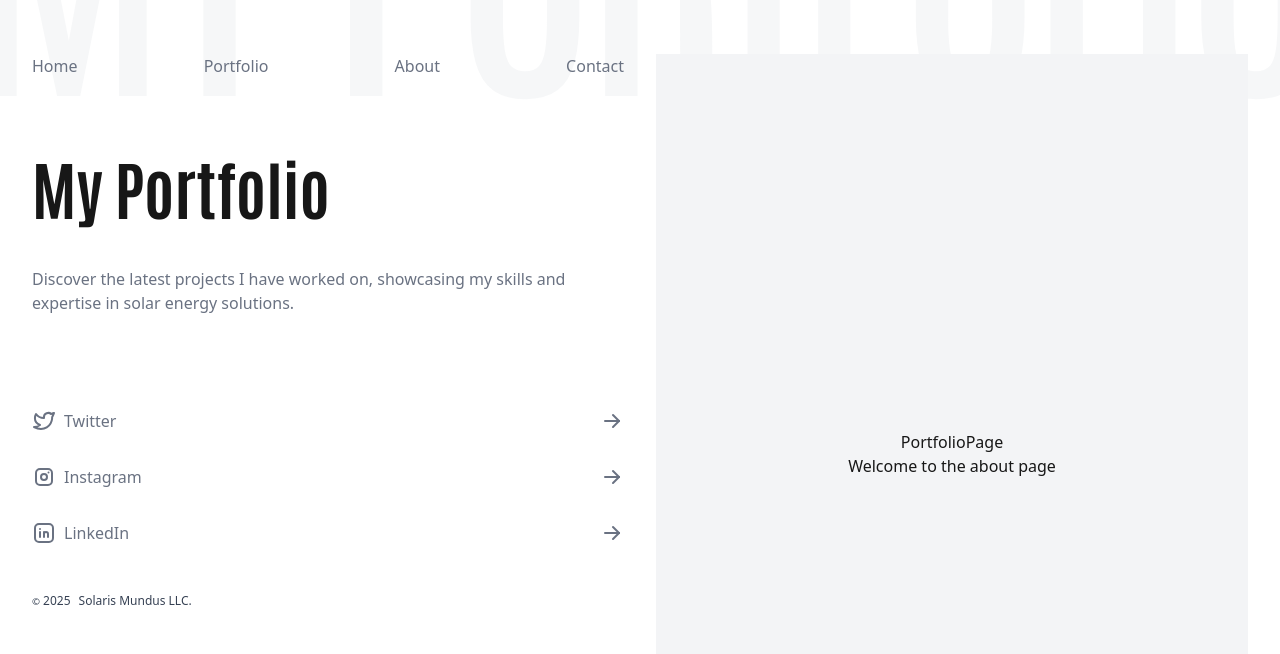
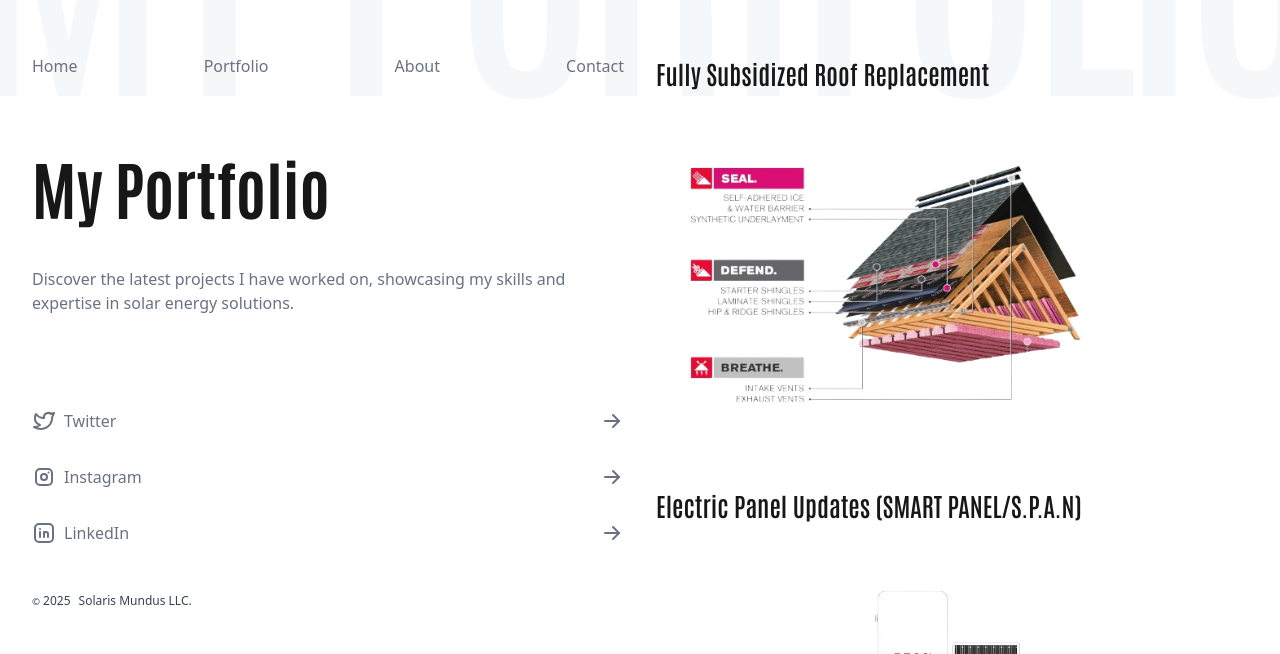
Before and after one commit to kingmadeit/solaris_mundus, a Next.js app: page /portfolio in a window 1280 px wide. Shown: the part 146-800 px from the top of the page. Built offline with nearby package versions, Linux system fonts and the light colour scheme.

Commit message:
update portfolio page with content

```diff
--- a/src/app/page.tsx
+++ b/src/app/page.tsx
@@ -4,5 +4,5 @@ import Image from "next/image";
 
 
 export default function Home() {
-  return  <PortfolioShowcase />
+  return  <PortfolioShowcase className="flex-col"/>
 }
--- a/src/app/portfolio/page.tsx
+++ b/src/app/portfolio/page.tsx
@@ -1,8 +1,5 @@
+import { PortfolioShowcase } from "@/components";
+
 export default function PortfolioPage() {
-    return (
-        <section className="flex flex-col items-center justify-center min-h-screen bg-gray-100">
-            <h1>PortfolioPage</h1>
-            <p>Welcome to the about page</p>
-        </section>
-    );
+    return <PortfolioShowcase className="flex-col"/>;
 }
--- a/src/components/PortfolioShowcase.tsx
+++ b/src/components/PortfolioShowcase.tsx
@@ -2,9 +2,13 @@ import React from 'react'
 import { portfolioItems } from "@/lib/data";
 import { ImageCard } from "@/components";
 
-const PortfolioShowcase = () => {
+type PortfolioShowcaseProps = {
+  className?: string;
+};
+
+const PortfolioShowcase = ({className}: PortfolioShowcaseProps) => {
   return (
-    <section className='w-full flex flex-col space-y-8 min-h-screen'>
+    <section className={`w-full flex space-y-8 min-h-screen ${className}`}>
         {!portfolioItems.length && <p className='text-2xl font-bold text-gray-700'>No portfolio items available.</p> }
         {portfolioItems && portfolioItems.map(({id, image, title, link}) => (
         <ImageCard
```
